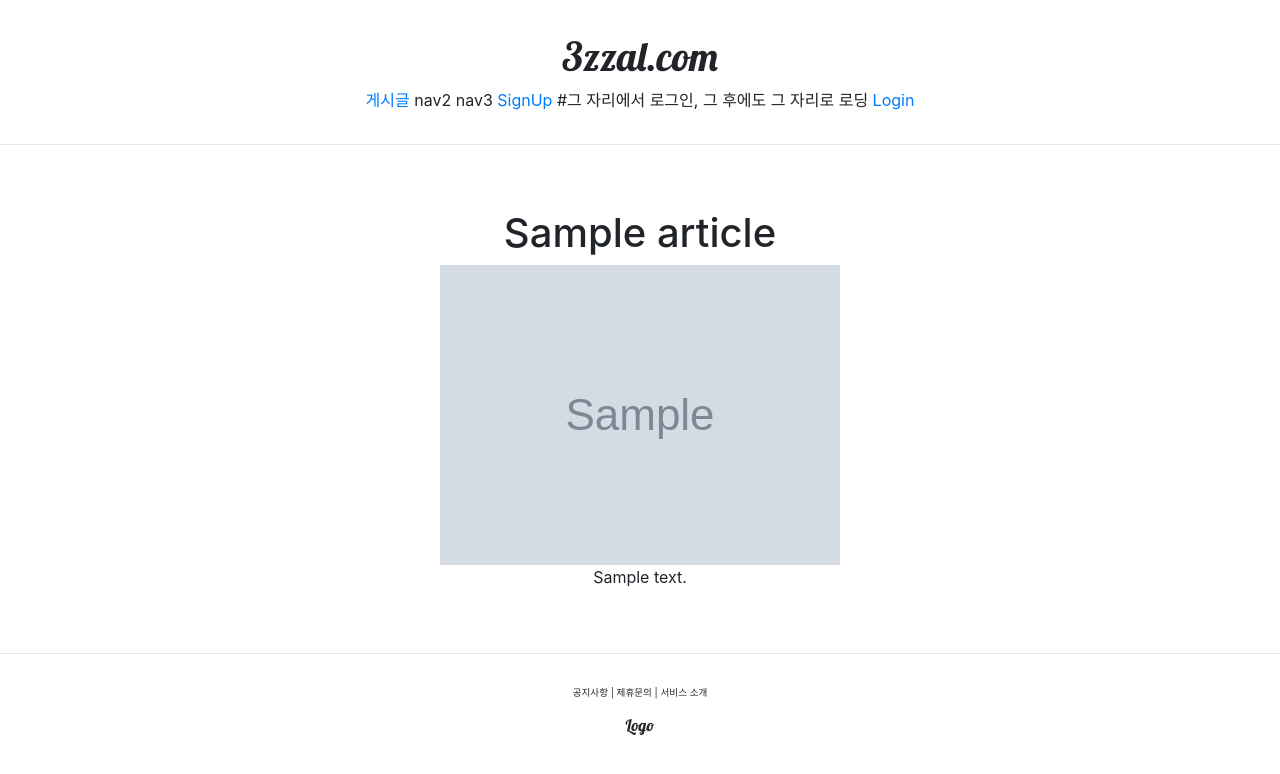
After one commit to changlotech/zzalbang, a Django app: page /articles/detail/1/ in a window 1280 px wide. The commit adds this page. Shown: the top 774 px of the page. Run offline with Django 3.2, Linux system fonts and the light colour scheme; tables that the repository leaves empty hold one stand-in row (values such as "Sample post"); grey boxes marked "Sample" are stand-in pictures; some libraries are stand-ins or nearby versions.

Commit message:
ArticleDetailView 구현

```diff
--- /dev/null
+++ b/articleapp/templates/articleapp/detail.html
@@ -0,0 +1,18 @@
+{% extends 'base.html' %}
+
+
+{% block content %}
+  <div>
+    <div style="text-align: center; max-width: 500px; margin: 4rem auto;">
+      <h1>
+        {{ target_article.title }}
+      </h1>
+
+      <img src="{{ target_article.image.url }}" alt="">
+
+      <p>
+        {{ target_article.content }}
+      </p>
+    </div>
+  </div>
+{% endblock %}
--- a/articleapp/templates/articleapp/list.html
+++ b/articleapp/templates/articleapp/list.html
@@ -60,6 +60,12 @@
       </div>
 </div>
 
+    <div style="text-align: center">
+        <a href="{% url 'articleapp:create' %}" class="btn btn-dark rounded-pill col-3 mt-3 mb-3">
+            Create Article
+        </a>
+    </div>
+
 
 <script src="{% static 'js/magicgrid.js' %}"></script>
 
--- a/articleapp/urls.py
+++ b/articleapp/urls.py
@@ -7,5 +7,6 @@ app_name = 'articleapp'
 urlpatterns = [
      path('list/', TemplateView.as_view(template_name='articleapp/list.html'), name='list'),
      path('create/', views.ArticleCreateView.as_view(), name='create'),
+     path('detail/<int:pk>/', views.ArticleDetailView.as_view(), name='detail'),
 
 ]
--- a/articleapp/views.py
+++ b/articleapp/views.py
@@ -2,7 +2,7 @@ from django.contrib.auth.decorators import login_required
 from django.shortcuts import render
 from django.urls import reverse
 from django.utils.decorators import method_decorator
-from django.views.generic import CreateView
+from django.views.generic import CreateView, DetailView
 
 from articleapp.forms import ArticleCreationForm
 from articleapp.models import Article
@@ -31,3 +31,11 @@ class ArticleCreateView(CreateView):
 
     def get_success_url(self):
         return reverse('articleapp:detail', kwargs={'pk': self.object.pk})
+
+class ArticleDetailView(DetailView):
+    #어떤 모델을 쓸 것인가
+    model = Article
+    #이 위의 특정 Ariticel 객체를 찍어내는 html은 어떤 html을 쓸 것인가
+    template_name = 'articleapp/detail.html'
+    # {{모델명_detail}}안쓰고, 위의 html 에서 특정 Article 객체를 어떤 으름으로 {{}}안쪽 써서 표현할 것인가
+    context_object_name = 'target_article'
--- a/templates/header.html
+++ b/templates/header.html
@@ -1,9 +1,13 @@
 <div  class="window4sns_header">
     <div>
-        <h1 class="window4sns_logo">TTM TalmoBang</h1>
+        <h1 class="window4sns_logo">3zzal.com</h1>
     </div>
     <div>
-        <span>nav1</span>
+        <a href="{}% url 'articleapp:list'%">
+            <span>
+                게시글
+            </span>
+        </a>
         <span>nav2</span>
         <span>nav3</span>
         {% if not user.is_authenticated %}
@@ -13,7 +17,8 @@
                     SignUp
                 </span>
               </a>
-             <a href="{% url 'accountapp:login' %}?next={{ request.path }}">
+        #그 자리에서 로그인,  그 후에도 그 자리로 로딩
+        <a href="{% url 'accountapp:login' %}?next={{ request.path }}">
                 <span>
                     Login
                 </span>
```
Also changed, not shown: articleapp/templates/articleapp/create.html (line endings or trailing spaces), 1 other file.
